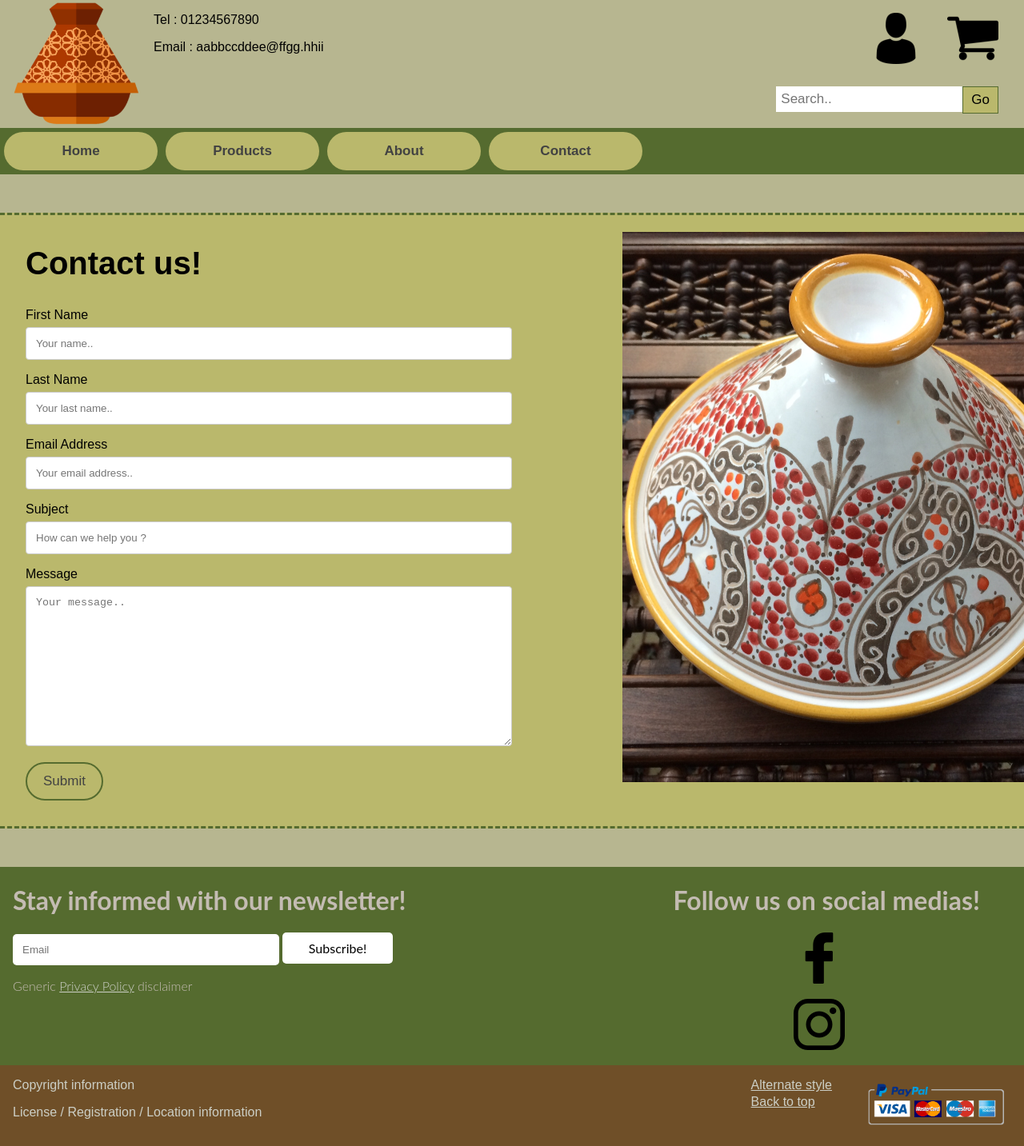
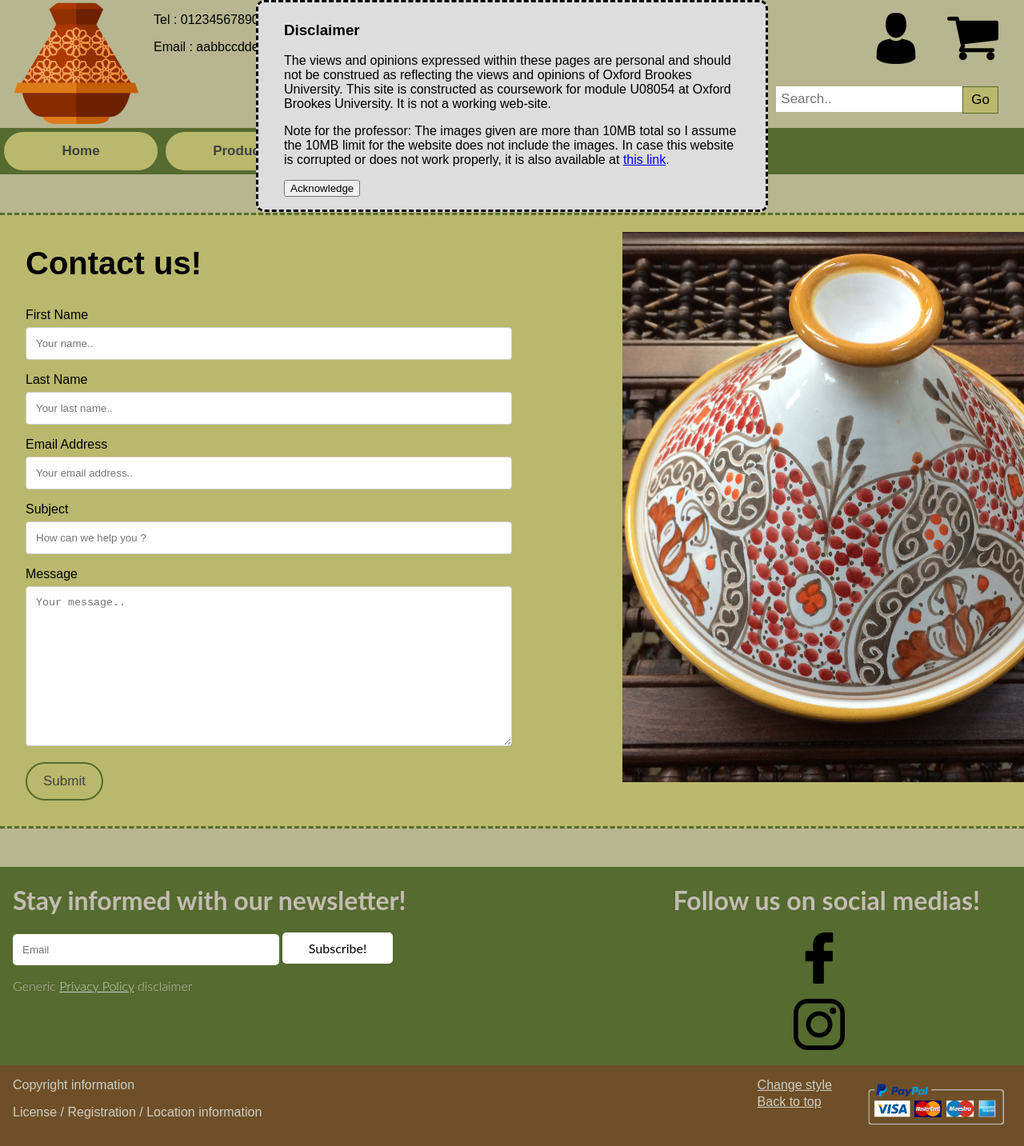
Before and after one commit to DaSpood/OxfordBrookes_2019_Webdesign, a plain HTML site: page contact.html in a window 1280 px wide. Shown: the whole page at 80% size. Drawn offline with Linux system fonts and the light colour scheme.

Commit message:
Spread popup and style scripts to all pages

```diff
--- a/contact.html
+++ b/contact.html
@@ -10,8 +10,19 @@
         <!--[if IE]><link rel="shortcut icon" href="img/favicon.ico"><![endif]-->
         <link rel="apple-touch-icon-precomposed" href="img/apple-touch-icon-precomposed.png">
         <link rel="icon" href="img/favicon.png">
+        <script src="scripts/cookies.js"></script>
+        <script src="scripts/style.js"></script>
+        <script src="scripts/popup.js" defer></script>
     </head>
     <body>
+        <div id="disclaimer_popup">
+            <div id="disclaimer_content">
+                <h3>Disclaimer</h3>
+                <p>The views and opinions expressed within these pages are personal and should not be construed as reflecting the views and opinions of Oxford Brookes University. This site is constructed as coursework for module U08054 at Oxford Brookes University. It is not a working web-site.</p>
+                <p>Note for the professor: The images given are more than 10MB total so I assume the 10MB limit for the website does not include the images. In case this website is corrupted or does not work properly, it is also available at <a href="https://daspood.github.io/">this link</a>.</p>
+                <button onclick="togglePopup()">Acknowledge</button>
+            </div>
+        </div>
         <header>
             <div class="headerleft">
                 <img src="img/logo.png" alt="FiredBowl Logo" class="logo">
@@ -88,7 +99,7 @@
                 <img src="img/Accepted-Payment-Methods.png" alt="Accepted Payment Methods" class="payments">
                 <div class="footer_buttons">
                     <ul>
-                        <li><a href="index.html">Alternate style</a></li>
+                        <li><a href="#" onclick="swapStyle()">Change style</a></li>
                         <li><a href="#top">Back to top</a></li>
                     </ul>
                 </div>
```
Also changed, not shown: index.html (+12 -1 lines), product.html (+12 -1 lines), products.html (+12 -1 lines).
